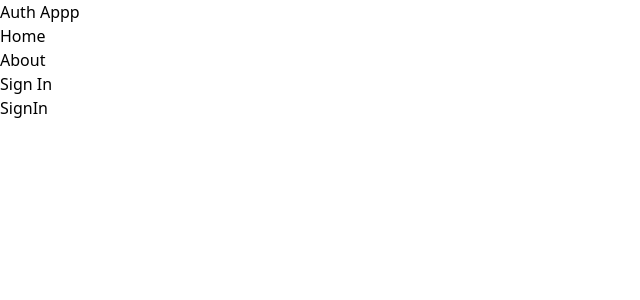
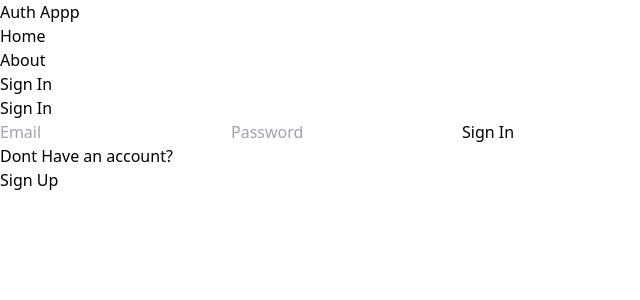
Before and after one commit to umerxgit2004/mern-auth, a React (Vite) app in the folder client/: page /sign-in in a window 1280 px wide. Shown: the top 300 px of the page, without its empty margins (0-640 px from the left). Built offline with nearby package versions, Linux system fonts and the light colour scheme.

Commit message:
complete sign in page functionality

```diff
--- a/client/src/pages/SignIn.jsx
+++ b/client/src/pages/SignIn.jsx
@@ -1,7 +1,68 @@
-import React from 'react'
+import { useState } from "react"
+import { Link, useNavigate } from "react-router-dom"
+
 
 export default function SignIn() {
+    const [formData,setFormData] = useState({})
+    const [error,setError] = useState(false)
+    const [loading, setLoading] = useState(false)
+    const navigate = useNavigate()
+    const handleChange = (e) =>{
+        setFormData({...formData,[e.target.id]:e.target.value})
+    }
+    const handleSubmit = async (e) =>{
+        e.preventDefault()
+        try{
+            setLoading(true)
+            setError(false)
+            const res = await fetch('/api/auth/signin',{
+                method:'POST',
+                headers:{
+                    'Content-Type':'application/json'
+                },
+                body:JSON.stringify(formData)
+            })
+            const data = await res.json()
+            setLoading(false)
+            if(data.success === false){setError(true);return}
+
+            navigate('/')
+            console.log(data)
+
+        } catch(error){
+            setLoading(false)
+            setError(true)
+        }
+      }
   return (
-    <div>SignIn</div>
+    <div className='p-3 max-w-lg mx-auto'>
+        <h1 className='text-3xl text-center font-semibold my-7'>Sign In</h1>
+        <form onSubmit={handleSubmit} className='flex flex-col gap-4'>
+
+             <input type = "text" placeholder='Email'
+            id = "email" className='bg-slate-100 p-3
+            rounded-lg '
+            onChange={handleChange} />
+             <input type = "text" placeholder='Password'
+            id = "password" className='bg-slate-100 p-3
+            rounded-lg '
+            onChange={handleChange} />
+            <button disabled={loading}  className='bg-slate-700 text-white
+            p-3 rounded-lg uppercase hover:opacity-95
+            disabled:opacity-80' >
+                {loading ? "Loading..." : "Sign In"}
+            </button>
+        </form>
+        <div className="flex gap-2 m-2">
+            <p>Dont Have an account?</p>
+            <Link to='/sign-up'>
+            <span className='text-blue-500'>Sign Up</span>
+            </Link>
+
+
+        </div>
+
+        <p className="text-red-600 mt-2 p-2">{error && "Something went wrong"}</p>
+    </div>
   )
 }
--- a/client/src/pages/SignUp.jsx
+++ b/client/src/pages/SignUp.jsx
@@ -1,7 +1,8 @@
 import { useState } from "react"
-import { Link } from "react-router-dom"
+import { Link, useNavigate } from "react-router-dom"
 
 export default function SignUp() {
+    const navigate = useNavigate()
     const [formData,setFormData] = useState({})
     const [error,setError] = useState(false)
     const [loading, setLoading] = useState(false)
@@ -24,7 +25,7 @@
             setLoading(false)
             if(data.success === false){setError(true);return}
 
-
+            navigate('/sign-in')
             console.log(data)
 
         } catch(error){
```
